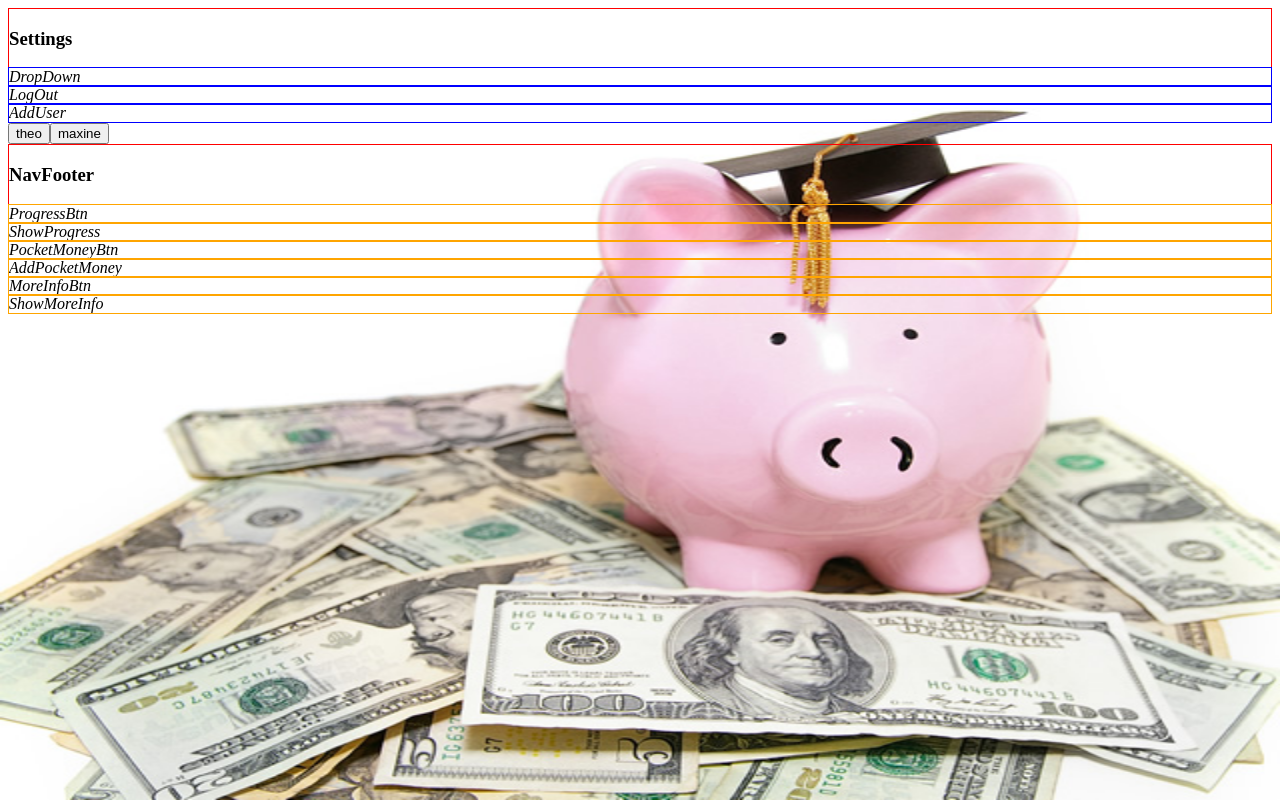
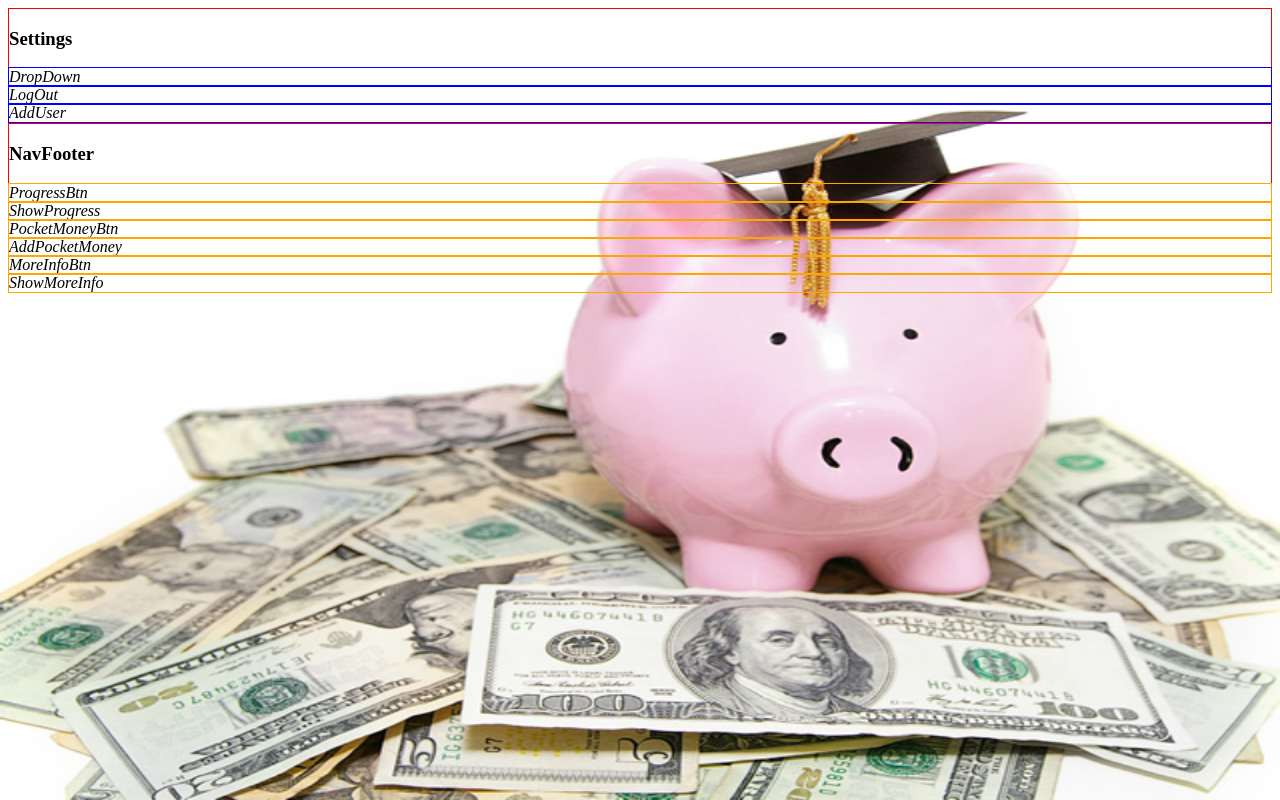
Before and after one commit to EmmaHammar/sparis-frontend, a React (Create React App) app: page /Adults in a window 1280 px wide. Built offline with nearby package versions, Linux system fonts and the light colour scheme.

Commit message:
change loginAccountId initial state

```diff
--- a/src/pages/Adults.js
+++ b/src/pages/Adults.js
@@ -7,7 +7,7 @@ import SavingGoalAdults from '../containers/Adults/SavingGoalAdults'
 export default function Adults({dbAccount, dbParent, dbChildren,accountIdState}) {
 console.log('accoutIdState from adult page',accountIdState);
     //NOTE expect accountId from login ok? Get from localStorage?
-    const [loginAccountId, setLoginAccountId] = useState(1);
+    const [loginAccountId, setLoginAccountId] = useState(accountIdState);
     const [clickedChildObj, setClickedChildObj] = useState({});
     const [showChildProfile, setShowChildProfile] = useState(false);
     const [savingGoalExists, setSavingGoalExists] = useState(false);
```
